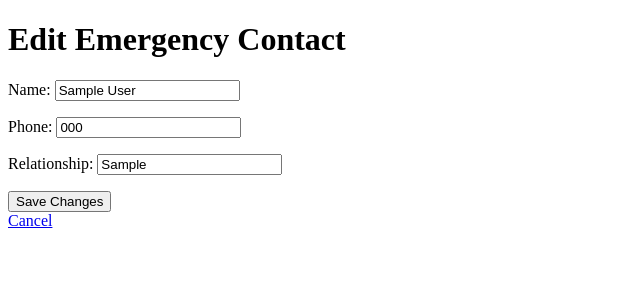
After one commit to 3disturbed/Protect_Multitool, a Django app: page /account_home/edit-emergencycontact/1/ in a window 1280 px wide. The commit adds this page. Shown: the top 300 px of the page, without its empty margins (0-640 px from the left). Run offline with Django 5.2, Linux system fonts and the light colour scheme; a user stored in the database is signed in; tables that the repository leaves empty hold one stand-in row (values such as "Sample post").

Commit message:
Add: edit and delete functionality for emergency contacts

```diff
--- a/account_home/templates/account_home/add_contact.html
+++ b/account_home/templates/account_home/add_contact.html
@@ -10,6 +10,6 @@
         {{ form.as_p }}
         <button type="submit">Save</button>
     </form>
-    <a href="{% url 'add_emergency_contact' %}">Back to List</a>
+    <a href="{% url 'emergency_contact_list' %}">Show Emergency Contact</a>
 </body>
 </html>
--- a/account_home/templates/account_home/contact_list.html
+++ b/account_home/templates/account_home/contact_list.html
@@ -8,10 +8,12 @@
     <ul>
         {% for contact in contacts %}
             <li>{{ contact.name }} ({{ contact.relationship }}) - {{ contact.phone }}</li>
+            <a href="{% url 'edit_emergency_contact' contact.pk %}">Edit</a>
+            <a href="{% url 'delete_emergency_contact' contact.pk %}">Delete</a>
         {% empty %}
             <li>No contacts added yet.</li>
         {% endfor %}
     </ul>
-    <a href="{% url 'emergency_contact_list' %}">Add Contact</a>
+    <a href="{% url 'add_emergency_contact' %}">Add Emergency Contact</a>
 </body>
 </html>
--- /dev/null
+++ b/account_home/templates/account_home/edit_contact.html
@@ -0,0 +1,15 @@
+<!DOCTYPE html>
+<html lang="en">
+<head>
+    <title>Edit Emergency Contact</title>
+</head>
+<body>
+    <h1>Edit Emergency Contact</h1>
+    <form method="post">
+        {% csrf_token %}
+        {{ form.as_p }}
+        <button type="submit">Save Changes</button>
+    </form>
+    <a href="{% url 'emergency_contact_list' %}">Cancel</a>
+</body>
+</html>
--- a/account_home/urls.py
+++ b/account_home/urls.py
@@ -3,5 +3,7 @@ from . import views
 
 urlpatterns = [
     path('emergencycontact/', views.emergency_contact_list, name='emergency_contact_list'),
-    path('add/', views.add_emergency_contact, name='add_emergency_contact'),
+    path('add-emergencycontact/', views.add_emergency_contact, name='add_emergency_contact'),
+    path('edit-emergencycontact/<int:pk>/', views.edit_emergency_contact, name='edit_emergency_contact'),
+    path('delete-emergencycontact/<int:pk>/', views.delete_emergency_contact, name='delete_emergency_contact'),
 ]
--- a/account_home/views.py
+++ b/account_home/views.py
@@ -1,4 +1,4 @@
-from django.shortcuts import render, redirect
+from django.shortcuts import get_object_or_404,render, redirect
 from django.contrib.auth.decorators import login_required
 from .forms import EmergencyContactForm
 from .models import EmergencyContact
@@ -23,3 +23,23 @@ def add_emergency_contact(request):
     else:
         form = EmergencyContactForm()
     return render(request, 'account_home/add_contact.html', {'form': form})
+
+@login_required
+def edit_emergency_contact(request, pk):
+    contact = get_object_or_404(EmergencyContact, pk=pk, user=request.user)
+    if request.method == 'POST':
+        form = EmergencyContactForm(request.POST, instance=contact)
+        if form.is_valid():
+            form.save()
+            return redirect('emergency_contact_list')
+    else:
+        form = EmergencyContactForm(instance=contact)
+    return render(request, 'account_home/edit_contact.html', {'form': form, 'contact': contact})
+
+@login_required
+def delete_emergency_contact(request, pk):
+    contact = get_object_or_404(EmergencyContact, pk=pk, user=request.user)
+    if request.method == 'POST':
+        contact.delete()
+        return redirect('emergency_contact_list')
+    return render(request, 'account_home/delete_contact.html', {'contact': contact})
```
Also changed, not shown: account_home/templates/account_home/delete_contact.html (added, +15 -0 lines).
